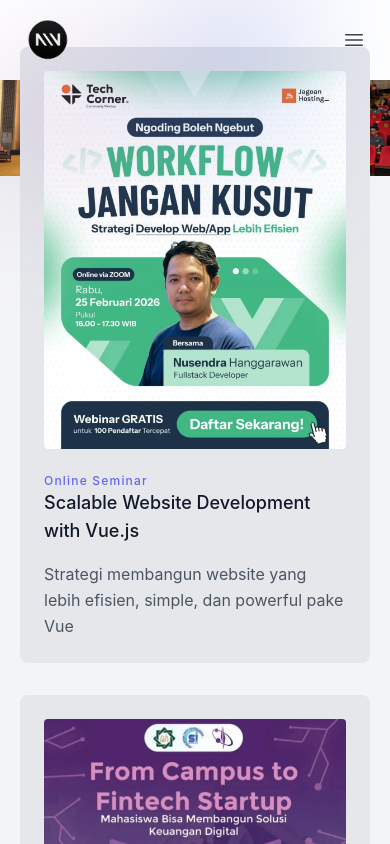
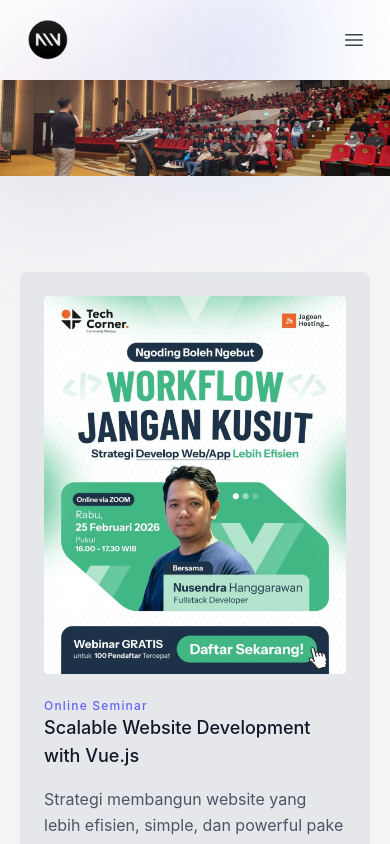
Before and after one commit to nusendra/blog, a SvelteKit app: page /talks in a window 390 px wide. Shown: the top 844 px of the page. Built offline with nearby package versions, Linux system fonts and the light colour scheme; what @tailwindcss/typography would draw is missing.

Commit message:
fix: stack date/tags on mobile blog list and add top padding to talks page

```diff
--- a/src/routes/blog/+page.svelte
+++ b/src/routes/blog/+page.svelte
@@ -54,9 +54,10 @@
             {/if}
             {#each paginatedPosts as item, i}
             <article class="flex max-w-xl flex-col items-start mt-14 first:mt-0">
-              <div class="flex items-center gap-x-4 text-xs">
+              <div class="flex flex-col sm:flex-row sm:items-center gap-2 sm:gap-x-4 text-xs">
                 <time datetime={format(parseISO(item.date), 'PPP')}
-                  class="text-gray-500">{format(parseISO(item.date), 'PPP')}</time>
+                  class="text-gray-500 whitespace-nowrap">{format(parseISO(item.date), 'PPP')}</time>
+                <div class="flex flex-wrap gap-2">
                   {#each item.tags as tag}
                     <a
                       href={`/blog?tag=${encodeURIComponent(tag)}`}
@@ -64,6 +65,7 @@
                         text-gray-600 hover:bg-gray-100"
                     >{tag}</a>
                   {/each}
+                </div>
               </div>
               <div class="group relative">
                 <h3 class="mt-3 text-lg font-semibold leading-6 text-gray-900 group-hover:text-gray-600">
--- a/src/routes/talks/+page.svelte
+++ b/src/routes/talks/+page.svelte
@@ -4,7 +4,7 @@
 
 <section class="text-gray-600 body-font bg-gray-100">
 	<img src="/talks/cover-talks.webp" alt="nusendra-cover-talks" class="w-full object-contain"/>
-	<div class="container px-5 py-24 mx-auto mt-[-225px]">
+	<div class="container px-5 py-24 mx-auto mt-0 lg:mt-[-225px]">
 		<div class="flex flex-wrap -m-4">
 			<TalkCard
 				thumbnailUrl="/talks/jh-vue.webp"
```
Lines whose indentation alone changed are shown as unchanged.
